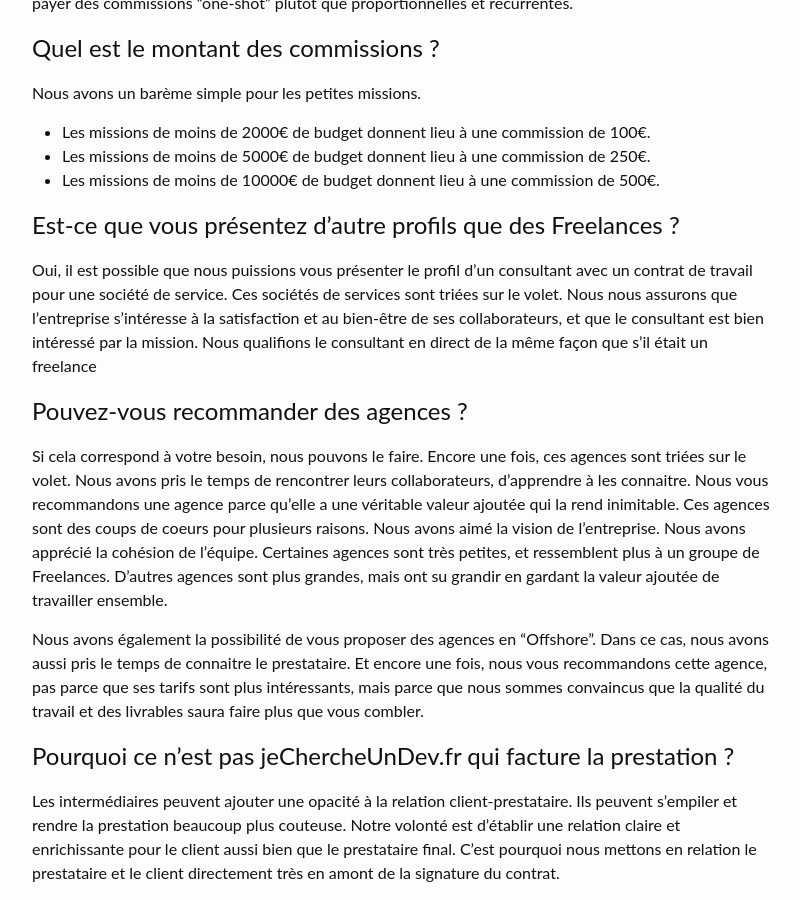
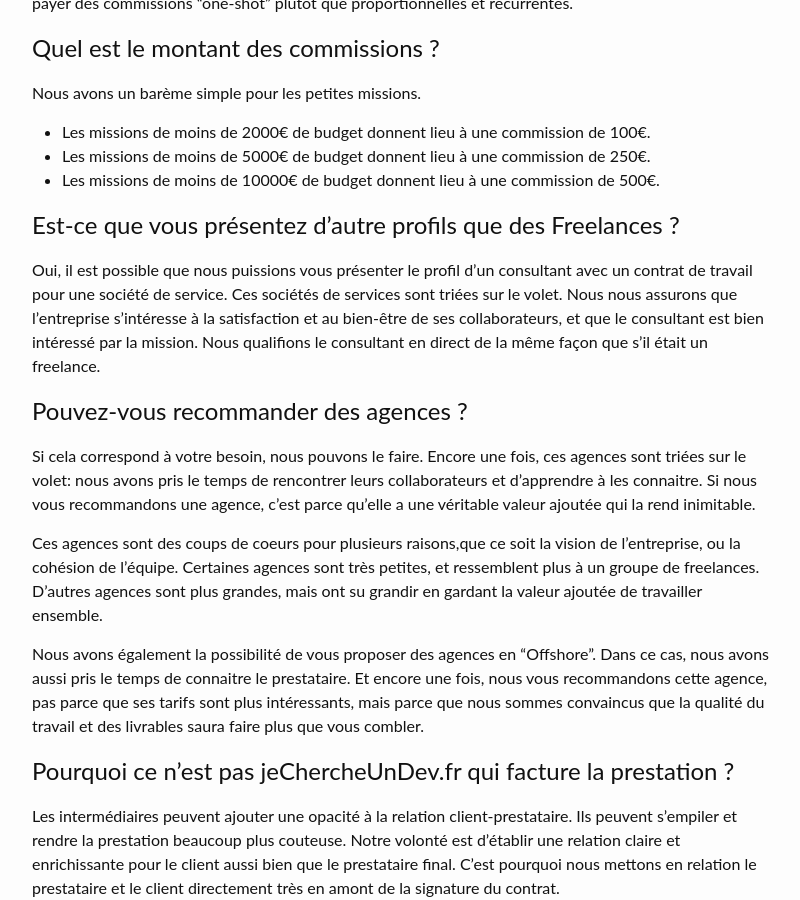
Before and after one commit to jechercheundev/faq, a Jekyll site: the page built from client.md, in a window 1280 px wide and 900 px high, scrolled down 1179 px. Shown: the whole window, without its empty margins (238-1038 px from the left). Built offline with Jekyll 4.4.1, drawn with Linux system fonts in a browser that asks for light colours; a script that is not in the unit is left out.

Commit message:
plusieurs modifications hihi

```diff
--- a/client.md
+++ b/client.md
@@ -43,11 +43,13 @@ Nous avons un barème simple pour les petites missions.
 
 ## Est-ce que vous présentez d'autre profils que des Freelances ?
 
-Oui, il est possible que nous puissions vous présenter le profil d'un consultant avec un contrat de travail pour une société de service. Ces sociétés de services sont triées sur le volet. Nous nous assurons que l'entreprise s'intéresse à la satisfaction et au bien-être de ses collaborateurs, et que le consultant est bien intéressé par la mission. Nous qualifions le consultant en direct de la même façon que s'il était un freelance
+Oui, il est possible que nous puissions vous présenter le profil d'un consultant avec un contrat de travail pour une société de service. Ces sociétés de services sont triées sur le volet. Nous nous assurons que l'entreprise s'intéresse à la satisfaction et au bien-être de ses collaborateurs, et que le consultant est bien intéressé par la mission. Nous qualifions le consultant en direct de la même façon que s'il était un freelance.
 
 ## Pouvez-vous recommander des agences ?
 
-Si cela correspond à votre besoin, nous pouvons le faire. Encore une fois, ces agences sont triées sur le volet. Nous avons pris le temps de rencontrer leurs collaborateurs, d'apprendre à les connaitre. Nous vous recommandons une agence parce qu'elle a une véritable valeur ajoutée qui la rend inimitable. Ces agences sont des coups de coeurs pour plusieurs raisons. Nous avons aimé la vision de l'entreprise. Nous avons apprécié la cohésion de l'équipe. Certaines agences sont très petites, et ressemblent plus à un groupe de Freelances. D'autres agences sont plus grandes, mais ont su grandir en gardant la valeur ajoutée de travailler ensemble.
+Si cela correspond à votre besoin, nous pouvons le faire. Encore une fois, ces agences sont triées sur le volet: nous avons pris le temps de rencontrer leurs collaborateurs et d'apprendre à les connaitre. Si nous vous recommandons une agence, c’est parce qu'elle a une véritable valeur ajoutée qui la rend inimitable.
+
+Ces agences sont des coups de coeurs pour plusieurs raisons,que ce soit la vision de l'entreprise, ou la cohésion de l'équipe. Certaines agences sont très petites, et ressemblent plus à un groupe de freelances. D'autres agences sont plus grandes, mais ont su grandir en gardant la valeur ajoutée de travailler ensemble.
 
 Nous avons également la possibilité de vous proposer des agences en "Offshore". Dans ce cas, nous avons aussi pris le temps de connaitre le prestataire. Et encore une fois, nous vous recommandons cette agence, pas parce que ses tarifs sont plus intéressants, mais parce que nous sommes convaincus que la qualité du travail et des livrables saura faire plus que vous combler.
 
```
